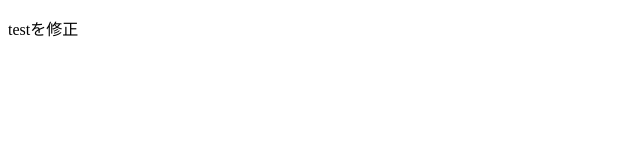
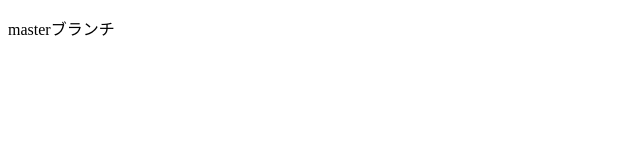
Before and after one commit to yusuke1981/test_yusuke1981, a plain HTML site: page index.html in a window 1280 px wide. Shown: the full height of the page, 0-640 px from the left. Drawn offline with Linux system fonts and the light colour scheme.

Commit message:
マスターをプッシュ

```diff
--- a/index.html
+++ b/index.html
@@ -4,6 +4,6 @@
     <meta charset="utf-8">
   </head>
   <body>
-  	<p>testを修正</p>
+  	<p>masterブランチ</p>
   </body>
 </html>
```
